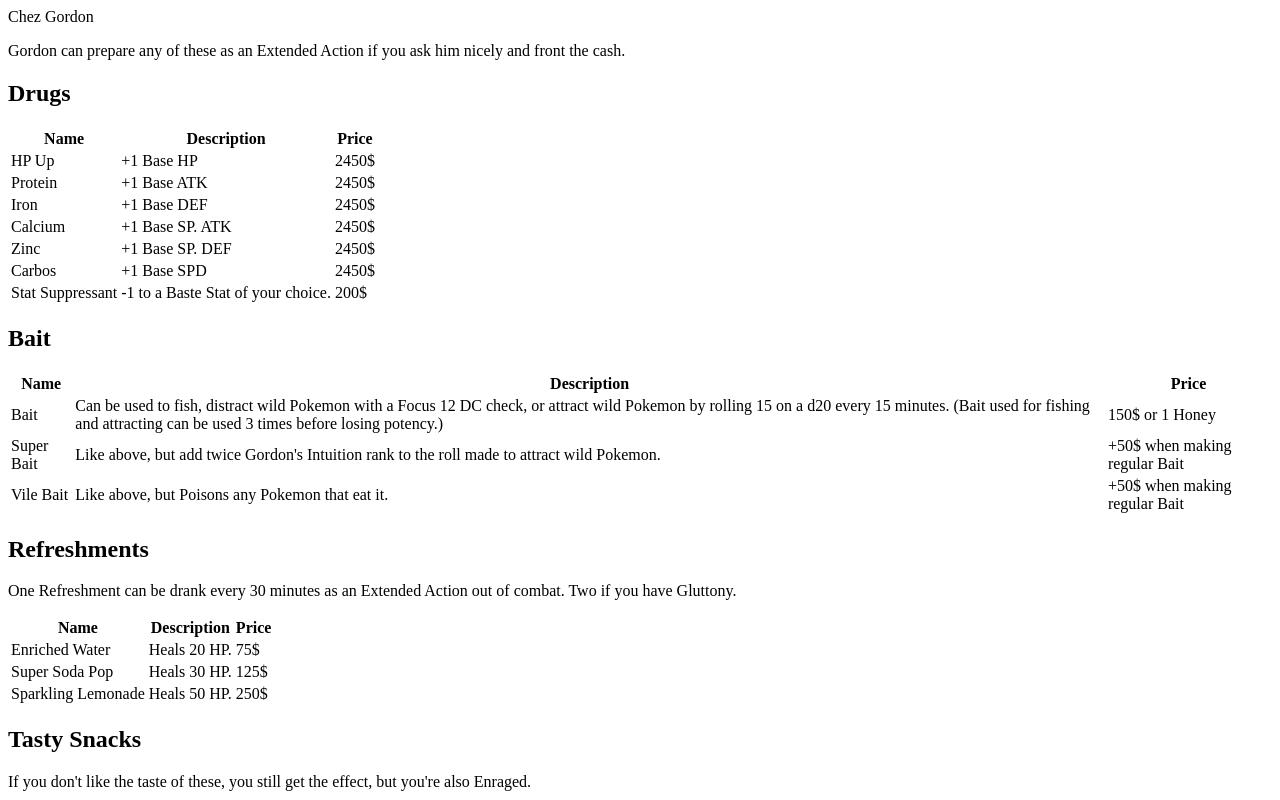
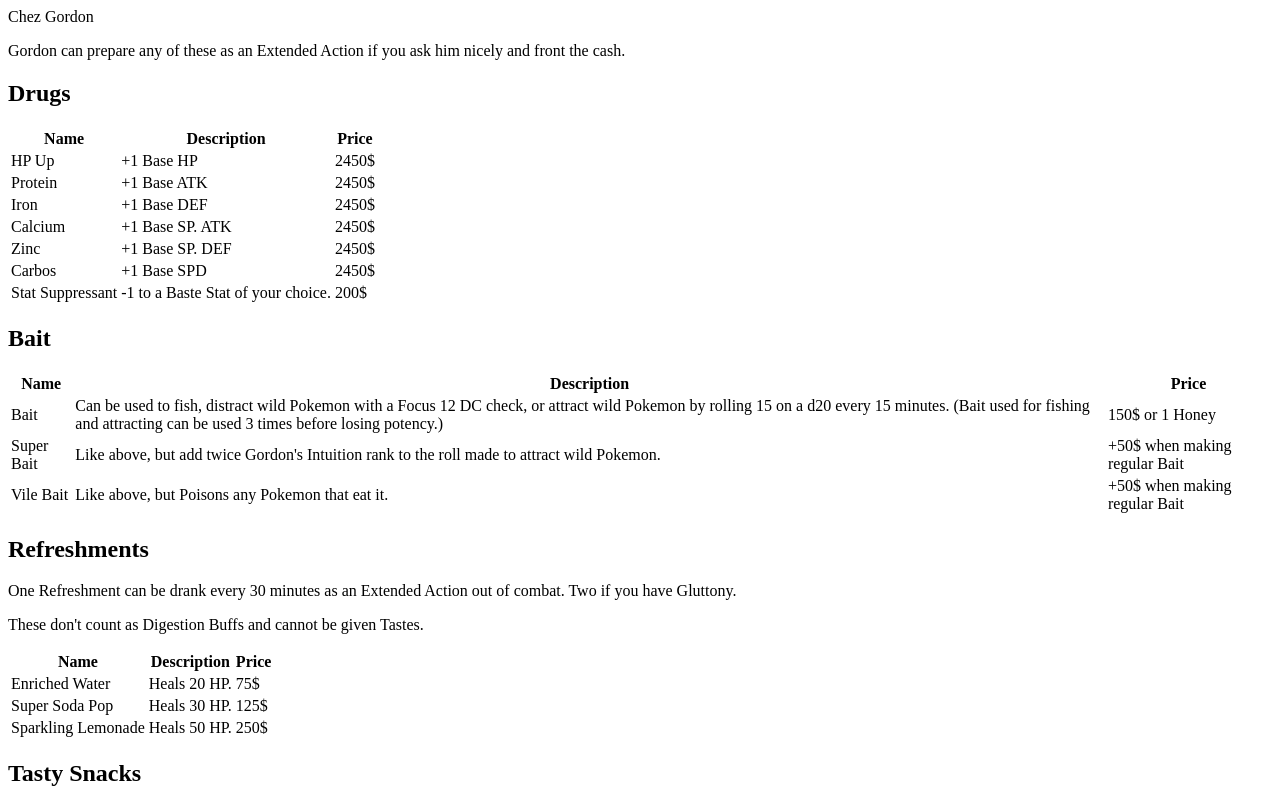
Before and after one commit to Tigt/tigt.github.io, a plain HTML site: page gordon's-menu.html in a window 1280 px wide. Shown: the top 800 px of the page. Drawn offline with Linux system fonts and the light colour scheme.

Commit message:
Update gordon's-menu.html

```diff
--- a/gordon's-menu.html
+++ b/gordon's-menu.html
@@ -92,6 +92,7 @@
 <section>
 	<h1>Refreshments</h1>
 	<p>One Refreshment can be drank every 30 minutes as an Extended Action out of combat. Two if you have Gluttony.</p>
+	<p>These don't count as Digestion Buffs and cannot be given Tastes.</p>
 	<table>
 		<thead>
 			<tr>
```
